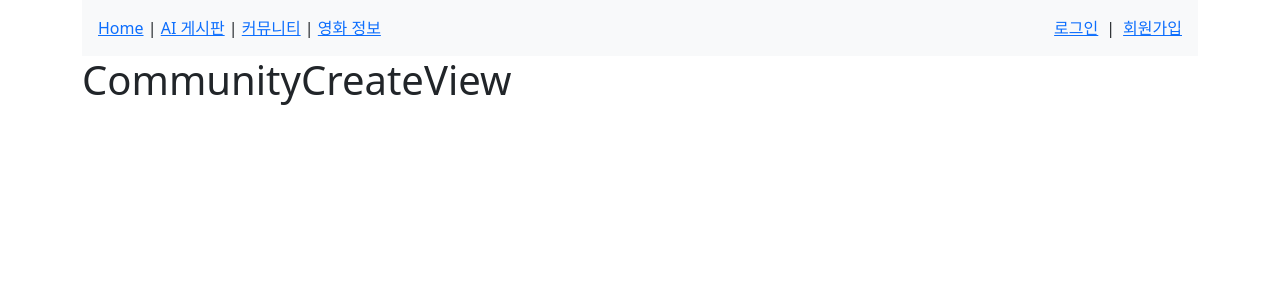
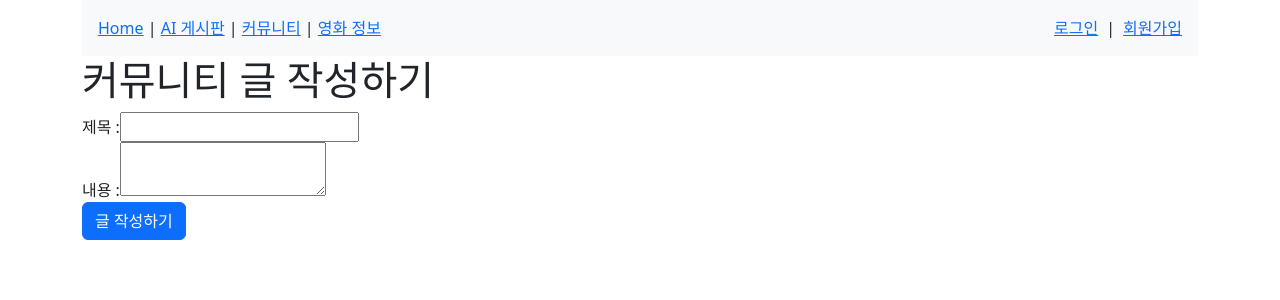
Before and after one commit to Owhen-Min/AltEnds, a Vue app in the folder front/: page /community/create in a window 1280 px wide. Shown: the top 300 px of the page. Built offline with nearby package versions, Linux system fonts and the light colour scheme.

Commit message:
feat:front/create_community_articles

```diff
--- a/front/src/stores/counter.js
+++ b/front/src/stores/counter.js
@@ -49,6 +49,7 @@ export const useMovieStore = defineStore('movie', () => {
       }
     })
       .then((response) => {
+        console.log(response.data.key)
         token.value = response.data.key
         router.push({ name: 'Home' })
       })
--- a/front/src/views/CommunityCreateView.vue
+++ b/front/src/views/CommunityCreateView.vue
@@ -1,11 +1,54 @@
 <template>
   <div>
-    <h1>CommunityCreateView</h1>
+    <h1>커뮤니티 글 작성하기</h1>
+    <form @submit.prevent="createArticle" method="post">
+      <div>
+        <label for="title">제목 : </label>
+        <input type="text" id="title" v-model.trim="title">
+      </div>
+      <div>
+        <label for="content">내용 : </label>
+        <textarea id="content" v-model.trim="content"></textarea>
+      </div>
+      <button type="submit" class="btn btn-primary">글 작성하기</button>
+    </form>
   </div>
 </template>
 
 <script setup>
+import { useMovieStore } from '@/stores/counter';
+import axios from 'axios';
+import { ref } from 'vue'
+import { useRouter } from 'vue-router';
 
+const store = useMovieStore()
+const title = ref('')
+const content = ref('')
+const router = useRouter()
+const createArticle = function () {
+
+  axios.defaults.withCredentials = true;
+
+  axios({
+    method: 'post',
+    url: `${store.API_URL}/api/v1/communities/articles/`,
+    data: {
+      title: title.value,
+      content: content.value,
+    },
+    headers: {
+      Authorization: `Token ${store.token}`
+    }
+
+  }, { withCredentials: true })
+  .then((res) => {
+    router.push({name: 'CommunityDetail', params:{articleid:res.data.id}})
+
+  })
+  .catch((error) => {
+    console.log(error)
+})
+}
 </script>
 
 <style lang="scss" scoped>
```
Also changed, not shown: 1 other file (tests, documents, lock files or other folders).
